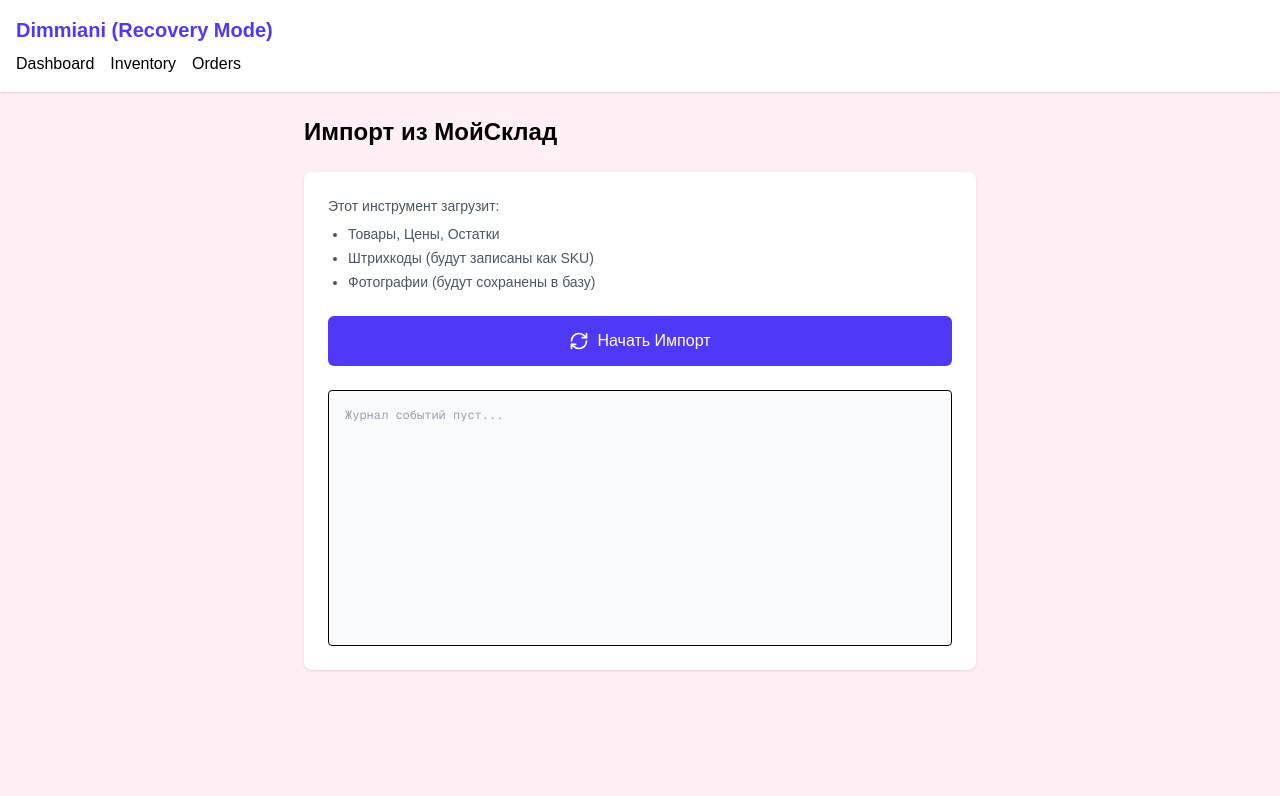
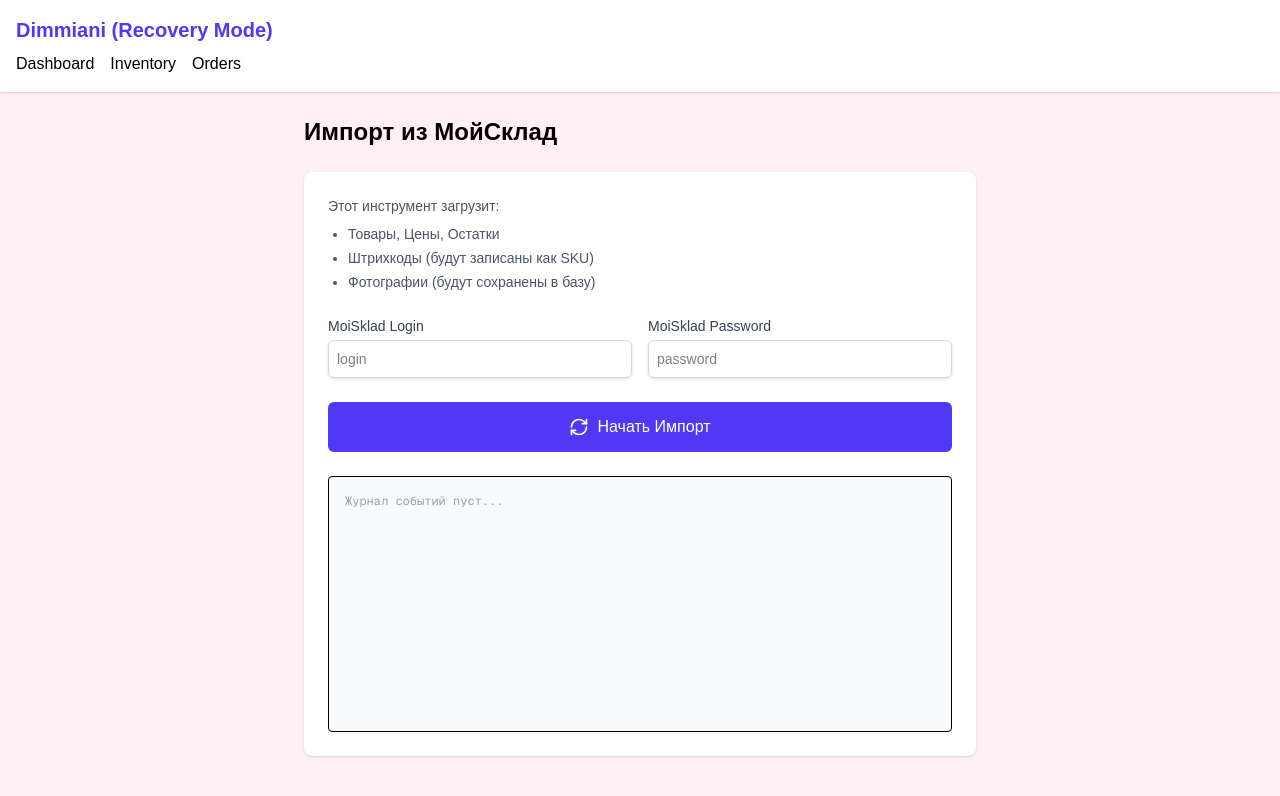
Before and after one commit to miriyaroepke-hash/inventory-app, a Next.js app: page /admin/import in a window 1280 px wide. Shown: the top 796 px of the page. Built offline with nearby package versions, Linux system fonts and the light colour scheme.

Commit message:
Feat: Allow entering credentials on import page

```diff
--- a/app/admin/import/page.tsx
+++ b/app/admin/import/page.tsx
@@ -9,6 +9,11 @@ export default function ImportPage() {
     const [progress, setProgress] = useState(0);
     const [status, setStatus] = useState('');
     const [logs, setLogs] = useState<string[]>([]);
+
+    // Credentials input
+    const [login, setLogin] = useState('');
+    const [password, setPassword] = useState('');
+
     const router = useRouter();
 
     const addLog = (msg: string) => setLogs(prev => [msg, ...prev]);
@@ -30,7 +35,7 @@ export default function ImportPage() {
                 const res = await fetch('/api/admin/import-moysklad', {
                     method: 'POST',
                     headers: { 'Content-Type': 'application/json' },
-                    body: JSON.stringify({ offset, limit })
+                    body: JSON.stringify({ offset, limit, login, password })
                 });
 
                 if (!res.ok) {
@@ -82,6 +87,29 @@ export default function ImportPage() {
                     </ul>
                 </div>
 
+                <div className="grid grid-cols-1 gap-4 sm:grid-cols-2">
+                    <div>
+                        <label className="block text-sm font-medium text-gray-700">MoiSklad Login</label>
+                        <input
+                            type="text"
+                            className="mt-1 block w-full rounded-md border-gray-300 shadow-sm focus:border-indigo-500 focus:ring-indigo-500 sm:text-sm border p-2"
+                            value={login}
+                            onChange={e => setLogin(e.target.value)}
+                            placeholder="login"
+                        />
+                    </div>
+                    <div>
+                        <label className="block text-sm font-medium text-gray-700">MoiSklad Password</label>
+                        <input
+                            type="password"
+                            className="mt-1 block w-full rounded-md border-gray-300 shadow-sm focus:border-indigo-500 focus:ring-indigo-500 sm:text-sm border p-2"
+                            value={password}
+                            onChange={e => setPassword(e.target.value)}
+                            placeholder="password"
+                        />
+                    </div>
+                </div>
+
                 {loading ? (
                     <div className="space-y-2">
                         <div className="w-full bg-gray-200 rounded-full h-4">
--- a/app/api/admin/import-moysklad/route.ts
+++ b/app/api/admin/import-moysklad/route.ts
@@ -10,14 +10,20 @@ const AUTH_HEADER = 'Basic ' + Buffer.from(`${MOYSKLAD_LOGIN}:${MOYSKLAD_PASSWOR
 
 export async function POST(request: Request) {
     const session = await getServerSession(authOptions);
-    // if (!session || session.user.role !== 'ADMIN') return NextResponse.json({ error: 'Unauthorized' }, { status: 401 });
     if (!session) return NextResponse.json({ error: 'Unauthorized' }, { status: 401 });
 
-    const { offset = 0, limit = 25 } = await request.json();
+    const body = await request.json();
+    const { offset = 0, limit = 25, login, password } = body;
 
-    if (!MOYSKLAD_LOGIN || !MOYSKLAD_PASSWORD) {
-        return NextResponse.json({ error: 'Credentials missing' }, { status: 500 });
+    // Use Envs or Body params
+    const effectiveLogin = process.env.MOYSKLAD_LOGIN || login;
+    const effectivePassword = process.env.MOYSKLAD_PASSWORD || password;
+
+    if (!effectiveLogin || !effectivePassword) {
+        return NextResponse.json({ error: 'Credentials missing. Please provide login/password.' }, { status: 500 });
     }
+
+    const AUTH_HEADER = 'Basic ' + Buffer.from(`${effectiveLogin}:${effectivePassword}`).toString('base64');
 
     try {
         // 1. Fetch from MoiSklad
```
Also changed, not shown: 1 other file (tests, documents, lock files or other folders).
